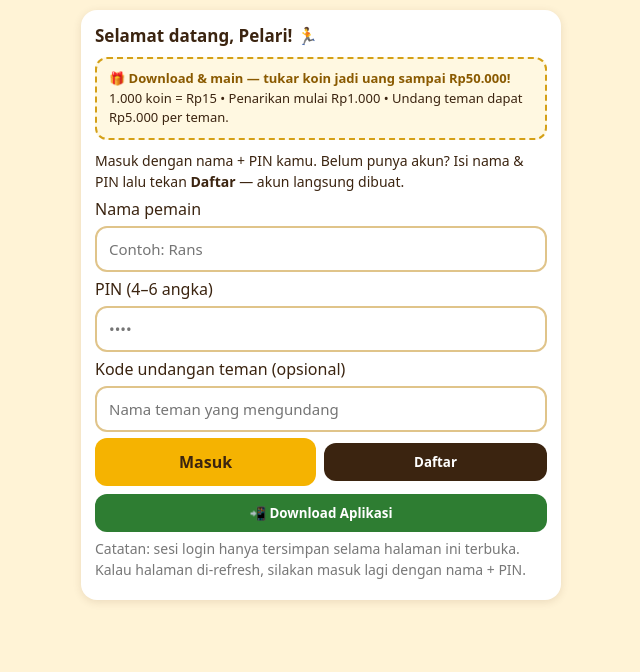
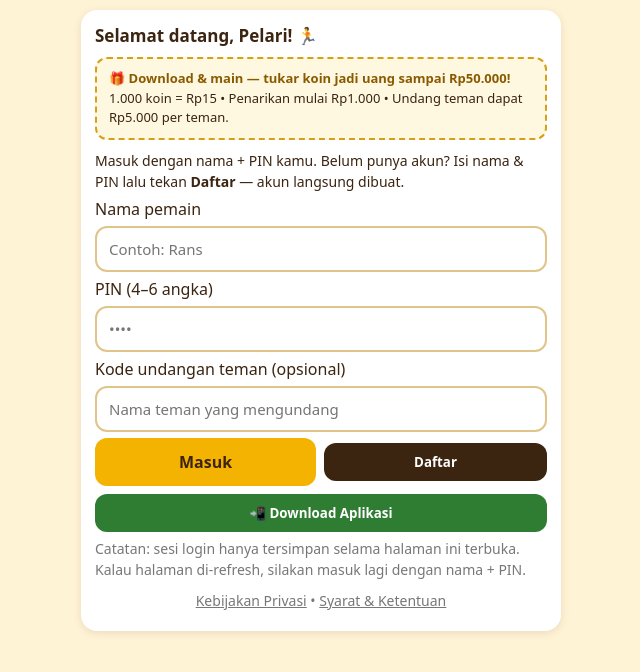
Before and after one commit to ranszptra/Lari-Koin-hosting, a website: page public/index.html in a window 1280 px wide. Shown: the part 76-748 px from the top of the page, without its empty margins (319-959 px from the left). Drawn offline with Linux system fonts and the light colour scheme.

Commit message:
Perbarui index.html: tambahkan tautan footer ke Kebijakan Privasi & Syarat Ketentuan

```diff
--- a/public/index.html
+++ b/public/index.html
@@ -39,6 +39,7 @@
   </div>
   <p class="small" id="authMsg"></p>
   <p class="small">Catatan: sesi login hanya tersimpan selama halaman ini terbuka. Kalau halaman di-refresh, silakan masuk lagi dengan nama + PIN.</p>
+  <p class="small" style="text-align:center;margin-top:10px"><a href="/privacy.html" style="color:inherit">Kebijakan Privasi</a> &bull; <a href="/terms.html" style="color:inherit">Syarat &amp; Ketentuan</a></p>
 </section>
 
 <!-- APLIKASI -->
```
